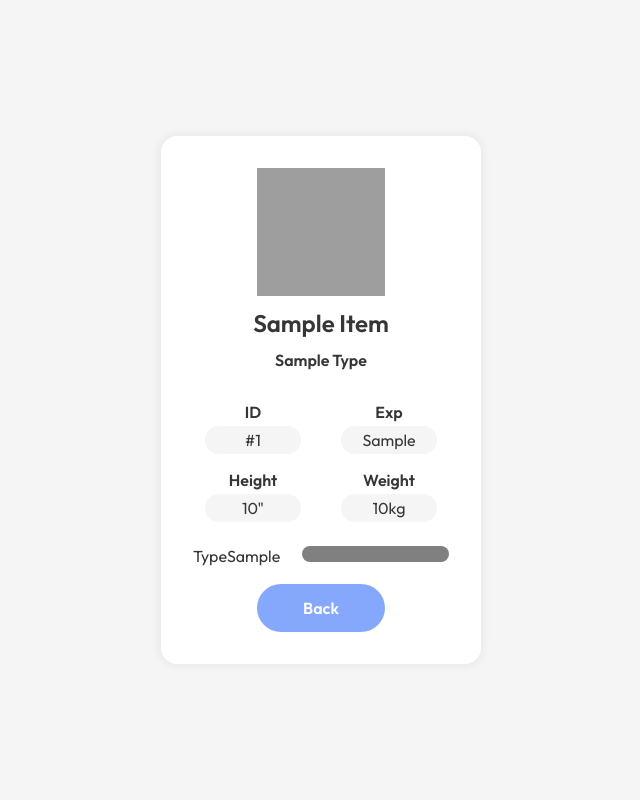
After one commit to teraprath/pokedex-web, a Flask app: page /stats/1 in a window 1280 px wide. The commit adds this page. Shown: the whole page, without its empty margins (319-959 px from the left). Run offline with Flask 2, Linux system fonts and the light colour scheme; a database or web service that is not in the repository returns one stand-in record (values such as "Sample title"); data that the repository does not hold is empty; some libraries are stand-ins or nearby versions; grey boxes are pictures that could not be loaded.

Commit message:
Stats
+ Stats

```diff
--- a/__init__.py
+++ b/__init__.py
@@ -1,8 +1,14 @@
-from flask import Flask, render_template, jsonify, request
-import requests
+from flask import Flask, render_template, request
+from requests.api import get
+import pokeapi
 
 app = Flask(__name__)
-api = "https://pokeapi.co/api/v2"
+
+@app.route("/stats/<string:pokemon>")
+def stats(pokemon):
+    name = pokemon.lower()
+    pokemon = pokeapi.getData(name)
+    return render_template("pages/stats.html",  pokemon=pokemon)
 
 @app.route("/", methods=["POST", "GET"])
 def index():
@@ -10,37 +16,9 @@ def index():
     name = None
     if request.method == "POST":
         name = request.form["name"].lower().replace(" ", "-")
-        url = api + "/pokemon/" + name
-        try:
-            req = requests.get(url)
-            res = req.json()
-            pokemon = {}
-            pokemon["name"] = res["name"]
+        pokemon = pokeapi.getData(name)
 
-            pokemon["info"] = {}
-            pokemon["info"]["id"] = "#" + str(res["id"])
-            pokemon["info"]["exp"] = res["base_experience"]
-            pokemon["info"]["height"] = str(res["height"]) + '"'
-            pokemon["info"]["weight"] = str(res["weight"]) + "kg"
-
-            pokemon["types"] = []
-            n = len(res["types"])
-            for i in range(n):
-                type = res["types"][i]["type"]["name"]
-                pokemon["types"].append(type)
-
-            pokemon["stats"] = {}
-            n = len(res["stats"])
-            for i in range(n):
-                j = res["stats"][i]["stat"]["name"]
-                pokemon["stats"][j] = res["stats"][i]["base_stat"]
-
-            pokemon["sprite"] = res["sprites"]["other"]["dream_world"]["front_default"]
-            if pokemon["sprite"] == None:
-                pokemon["sprite"] = res["sprites"]["front_default"]
-        except:
-            pokemon = "Not Found"
     return render_template("pages/index.html", pokemon=pokemon, req=name)
 
 if __name__ == "__main__":
-    app.run(debug=True, port=5500)
+    app.run(port=5500)
--- /dev/null
+++ b/pokeapi.py
@@ -0,0 +1,37 @@
+import requests
+
+api = "https://pokeapi.co/api/v2"
+
+def getData(pokemon: str):
+    name = pokemon
+    url = api + "/pokemon/" + name
+    pokemon = {}
+    try:
+        req = requests.get(url)
+        res = req.json()
+        pokemon["name"] = res["name"]
+
+        pokemon["info"] = {}
+        pokemon["info"]["id"] = "#" + str(res["id"])
+        pokemon["info"]["exp"] = res["base_experience"]
+        pokemon["info"]["height"] = str(res["height"]) + '"'
+        pokemon["info"]["weight"] = str(res["weight"]) + "kg"
+
+        pokemon["types"] = []
+        n = len(res["types"])
+        for i in range(n):
+            type = res["types"][i]["type"]["name"]
+            pokemon["types"].append(type)
+
+        pokemon["stats"] = {}
+        n = len(res["stats"])
+        for i in range(n):
+            j = res["stats"][i]["stat"]["name"]
+            pokemon["stats"][j] = res["stats"][i]["base_stat"]
+
+        pokemon["sprite"] = res["sprites"]["other"]["dream_world"]["front_default"]
+        if pokemon["sprite"] == None:
+            pokemon["sprite"] = res["sprites"]["front_default"]
+    except:
+        pokemon = "Not Found"
+    return pokemon
--- a/static/style/sass/style.scss
+++ b/static/style/sass/style.scss
@@ -120,7 +120,7 @@ body {
 
         .info {
             width: 100%;
-            margin: 2em 0;
+            margin: 2em 0 1.5em 0;
             display: grid;
             grid-template-columns: repeat(2, 1fr);
             grid-auto-rows: 1fr;
@@ -154,6 +154,7 @@ body {
 
         .stats {
             width: 100%;
+            margin-bottom: 1em;
 
             .box {
                 width: 100%;
@@ -178,6 +179,27 @@ body {
                     border-radius: 2em;
                     overflow: hidden;
                 }
+            }
+        }
+
+        .button {
+            width: 8em;
+            height: 3em;
+            background-color: #86a8fc;
+            color: $white;
+            font-weight: 600;
+            border: none;
+            outline: none;
+            border-radius: 1.5em;
+            text-align: center;
+            text-decoration: none;
+            display: flex;
+            justify-content: center;
+            align-items: center;
+
+            transition: all 300ms;
+            &:hover {
+                background-color: #7596eb;
             }
         }
     }
--- /dev/null
+++ b/templates/pages/stats.html
@@ -0,0 +1,40 @@
+{% extends 'layouts/base.html' %}
+{% block content %}
+
+    <section class="main">
+        <div class="container card-box">
+            {% if pokemon['sprite'] %}
+            <img src="{{ pokemon['sprite'] }}" alt="sprite">
+            {% else %}
+            <img src="{{ url_for('static', filename='assets/Pokeball.svg') }}" alt="sprite">
+            {% endif %}
+            <p id="name">{{ pokemon['name'].replace('-', ' ') }}</p>
+            <p id="types">
+                {% for type in pokemon["types"] %}
+                    <span class="badge {{ type }}">{{ type }}</span>
+                {% endfor %}
+            </p>
+            <div class="info">
+                {% for info in pokemon['info'] %}
+                    <div class="box">
+                        <p class="type">{{ info }}</p>
+                        <p class="value">{{ pokemon['info'][info] }}</p>
+                    </div>
+                {% endfor %}
+            </div>
+            <div class="stats">
+                {% for stat in pokemon['stats']  %}
+                    <div class="box">
+                        <div class="label">
+                            <p>Type</p>
+                            <p>{{ pokemon['stats'][stat] }}</p>
+                        </div>
+                        <progress value="{{ pokemon['stats'][stat] }}" max="100" class="progress"></progress>
+                    </div>
+                {% endfor %}
+            </div>
+            <a href="{{ url_for('index') }}" class="button">Back</a>
+        </div>
+    </section>
+
+{% endblock %}
```
Also changed, not shown: static/style/css/style.css (+30 -1 lines), templates/includes/card.html (+2 -10 lines), static/style/min/style.min.css.
